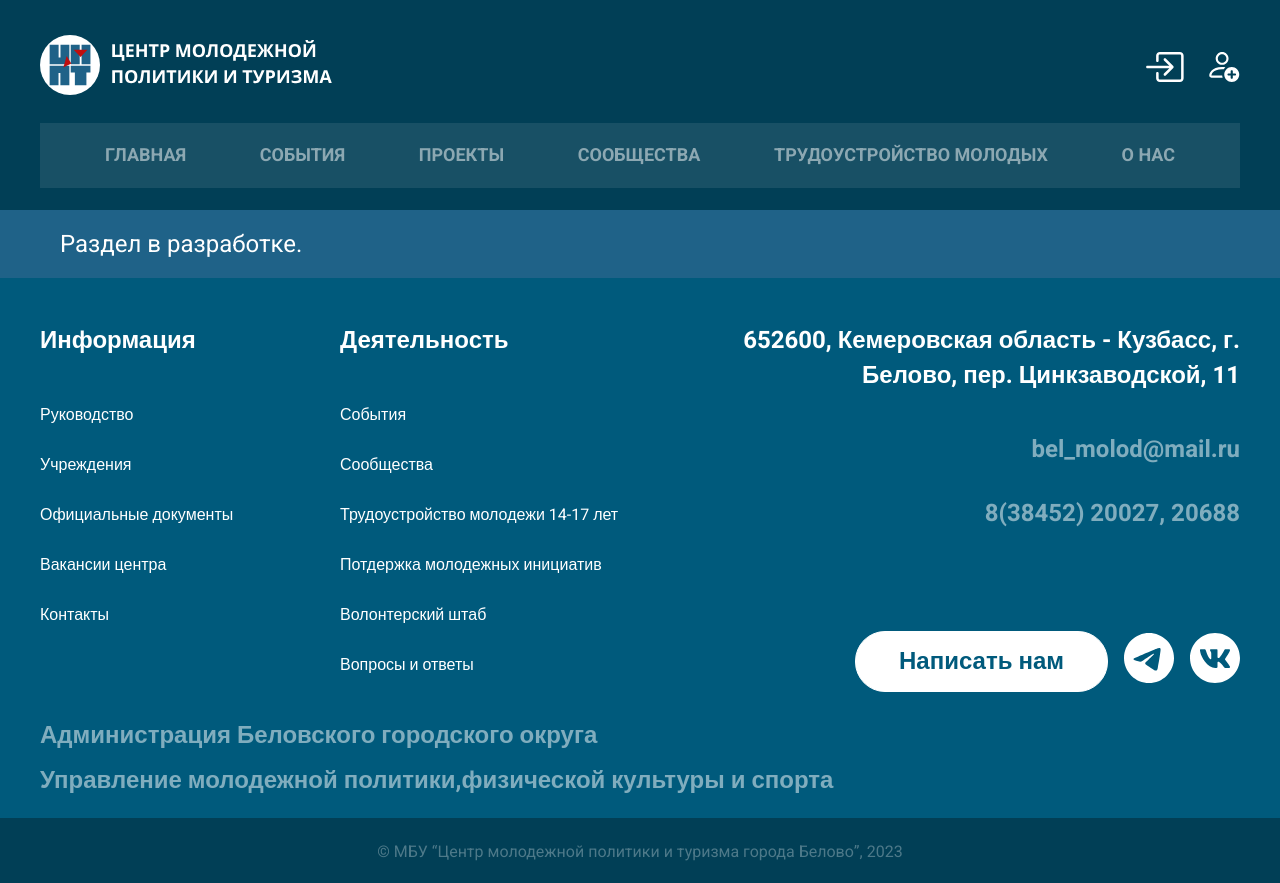
After one commit to KhaperskiyDV/Course, a Django app: page /plug/ in a window 1280 px wide. The commit adds this page. Run offline with Django 4.2, Linux system fonts and the light colour scheme.

Commit message:
Готово к сдаче, расставил все ссылки, добавил заглушку

```diff
--- a/Web_course/Bel_molod/templates/Bel_molod/Base.html
+++ b/Web_course/Bel_molod/templates/Bel_molod/Base.html
@@ -36,7 +36,8 @@
                             <a href="{% url 'users:login' %}"><img src="{% static 'images/nav-btn1.svg' %}" alt=""></a>
                         </li>
                         <li class="header__btn">
-                            <a href="{% url 'users:registration' %}"><img src="{% static 'images/nav-btn2.svg' %}" alt=""></a>
+                            <a href="{% url 'users:registration' %}"><img src="{% static 'images/nav-btn2.svg' %}"
+                                    alt=""></a>
                         </li>
                         {% endif %}
                     </ul>
@@ -66,19 +67,19 @@
                             <h5 class="footer__menu-title">Информация</h5>
                             <ul class="footer__menu-list">
                                 <li class="footer__menu-item">
-                                    <a href="" class="footer__menu-link">Руководство</a>
+                                    <a href="{% url 'plug' %}" class="footer__menu-link">Руководство</a>
                                 </li>
                                 <li class="footer__menu-item">
-                                    <a href="" class="footer__menu-link">Учреждения</a>
+                                    <a href="{% url 'plug' %}" class="footer__menu-link">Учреждения</a>
                                 </li>
                                 <li class="footer__menu-item">
-                                    <a href="" class="footer__menu-link">Официальные документы</a>
+                                    <a href="{% url 'plug' %}" class="footer__menu-link">Официальные документы</a>
                                 </li>
                                 <li class="footer__menu-item">
-                                    <a href="" class="footer__menu-link">Вакансии центра</a>
+                                    <a href="{% url 'plug' %}" class="footer__menu-link">Вакансии центра</a>
                                 </li>
                                 <li class="footer__menu-item">
-                                    <a href="" class="footer__menu-link">Контакты</a>
+                                    <a href="{% url 'plug' %}" class="footer__menu-link">Контакты</a>
                                 </li>
                             </ul>
 
@@ -87,22 +88,24 @@
                             <h5 class="footer__menu-title">Деятельность</h5>
                             <ul class="footer__menu-list">
                                 <li class="footer__menu-item">
-                                    <a href="" class="footer__menu-link">События</a>
+                                    <a href="{% url 'events' %}" class="footer__menu-link">События</a>
                                 </li>
                                 <li class="footer__menu-item">
-                                    <a href="" class="footer__menu-link">Сообщества</a>
+                                    <a href="{% url 'plug' %}" class="footer__menu-link">Сообщества</a>
                                 </li>
                                 <li class="footer__menu-item">
-                                    <a href="" class="footer__menu-link">Трудоустройство молодежи 14-17 лет</a>
+                                    <a href="{% url 'plug' %}" class="footer__menu-link">Трудоустройство молодежи 14-17
+                                        лет</a>
                                 </li>
                                 <li class="footer__menu-item">
-                                    <a href="" class="footer__menu-link">Потдержка молодежных инициатив</a>
+                                    <a href="{% url 'plug' %}" class="footer__menu-link">Потдержка молодежных
+                                        инициатив</a>
                                 </li>
                                 <li class="footer__menu-item">
-                                    <a href="" class="footer__menu-link">Волонтерский штаб</a>
+                                    <a href="{% url 'plug' %}" class="footer__menu-link">Волонтерский штаб</a>
                                 </li>
                                 <li class="footer__menu-item">
-                                    <a href="" class="footer__menu-link">Вопросы и ответы</a>
+                                    <a href="{% url 'plug' %}" class="footer__menu-link">Вопросы и ответы</a>
                                 </li>
                             </ul>
 
@@ -117,7 +120,7 @@
                             <a class="footer__contacts-tel" href="tel:+3845220027">8(38452) 20027, 20688</a>
                         </div>
                         <div class="footer__contacts-btns">
-                            <a class="write__us-btn" href="#">Написать нам</a>
+                            <a class="write__us-btn" href="{% url 'send' %}">Написать нам</a>
                             <a href="#">
                                 <img class="social" src="{% static 'images/telegram.svg' %}" alt="">
                             </a>
@@ -127,8 +130,10 @@
                         </div>
                     </div>
                     <div class="footer_adm-links">
-                        <a class="agbo-link" href="#">Администрация Беловского городского округа</a>
-                        <a class="umpis-link" href="#">Управление молодежной политики и спорта</a>
+                        <a class="agbo-link" href="https://www.belovo42.ru/">Администрация Беловского городского
+                            округа</a>
+                        <a class="umpis-link" href="http://молодежьспортбелово.рф/">Управление молодежной
+                            политики,физической культуры и спорта</a>
                     </div>
                 </div>
             </div>
--- /dev/null
+++ b/Web_course/Bel_molod/templates/Bel_molod/plug.html
@@ -0,0 +1,12 @@
+{% extends 'Bel_molod/base.html' %}
+{% load static %}
+
+{% block content %}
+<div class="plug">
+    <div class="container">
+        <div class="plug__inner">
+            <p class="plug__title">Раздел в разработке.</p>
+        </div>
+    </div>
+</div>
+{% endblock %}
--- a/Web_course/Bel_molod/views.py
+++ b/Web_course/Bel_molod/views.py
@@ -3,9 +3,9 @@ from django.shortcuts import render
 menu_list = [
     {'text': "ГЛАВНАЯ", 'url_name': 'home'},
     {'text': "СОБЫТИЯ", 'url_name': 'events'},
-    {'text': "ПРОЕКТЫ", 'url_name': 'home'},
-    {'text': "СООБЩЕСТВА", 'url_name': 'home'},
-    {'text': "ТРУДОУСТРОЙСТВО МОЛОДЫХ", 'url_name': 'home'},
+    {'text': "ПРОЕКТЫ", 'url_name': 'plug'},
+    {'text': "СООБЩЕСТВА", 'url_name': 'plug'},
+    {'text': "ТРУДОУСТРОЙСТВО МОЛОДЫХ", 'url_name': 'plug'},
     {'text': "О НАС", 'url_name': 'about'},
 ]
 
@@ -30,20 +30,5 @@ def events(request):
     return render(request, 'Bel_molod/events.html', {'menu_list': menu_list, 'title': 'События'})
 
 
-# def userauth(request):
-#     if request.method == 'POST':
-#         f = UserLoginForm(data=request.POST)
-#         if f.is_valid():
-#             username = request.POST['username']
-#             password = request.POST['password']
-#             user = auth.authenticate(username=username, password=password)
-#             if user:
-#                 auth.login(request, user)
-#                 print('OK')
-#                 return redirect(reverse('home'))
-#     else:
-#         f = UserLoginForm()
-#     context = {'form': f, 'menu_list': menu_list, 'title': 'Авторизация'}
-#     return render(request, 'Bel_molod/auth.html', context)
-#
-#
+def plug(request):
+    return render(request, 'Bel_molod/plug.html', {'menu_list': menu_list, 'title': 'Раздел в разработке'})
--- a/Web_course/Web_course/settings.py
+++ b/Web_course/Web_course/settings.py
@@ -131,3 +131,7 @@ DEFAULT_AUTO_FIELD = 'django.db.models.BigAutoField'
 # Users
 
 AUTH_USER_MODEL = 'users.User'
+
+# sessions
+
+SESSION_ENGINE = "django.contrib.sessions.backends.signed_cookies"
--- a/Web_course/Web_course/urls.py
+++ b/Web_course/Web_course/urls.py
@@ -9,4 +9,5 @@ urlpatterns = [
     path('send/', send, name='send'),
     path('users/', include('users.urls', namespace='users')),
     path('events/', events, name='events'),
+    path('plug/', plug, name='plug'),
 ]
--- a/Web_course/static/css/style.css
+++ b/Web_course/static/css/style.css
@@ -63,13 +63,16 @@ p {
 body {
   font-family: 'Roboto', sans-serif;
   background-color: #3d3c3c;
+  min-height:100%;
 }
 
 .wraper {
   display: flex;
   flex-direction: column;
+  justify-content: space-between;
   /* max-width: 1920px;
   margin: 0 auto; */
+  min-height: 100vh;
 }
 
 /* ------------header-------------- */
@@ -484,7 +487,7 @@ body {
 /* -----------Footer--------------------- */
 
 .footer__wraper {
-  height: 85px;
+ margin-top:auto;
 }
 
 .footer {
@@ -848,6 +851,7 @@ body {
 
 
 }
+
 .about__cards-img {
   max-width: 355px;
   border-radius: 10px;
@@ -873,3 +877,14 @@ body {
   border-radius: 50px;
   overflow: hidden;
 }
+
+.plug {
+  background-color: #1F6288;
+  flex-grow: 1;
+}
+
+.plug__title {
+  color: #fff;
+  padding: 20px;
+  font-size: 24px;
+}
--- a/Web_course/static/js/main.js
+++ b/Web_course/static/js/main.js
@@ -1,7 +1,7 @@
 const swiper = new Swiper(".mySwiper", {
   effect: 'fade',
   fadeEffect: {
-    crossFade: false
+    crossFade: true
   },
   navigation: {
       nextEl: ".swiper-button-next",
```
Also changed, not shown: Web_course/Bel_molod/templates/Bel_molod/index.html (+24 -24 lines), Web_course/db.sqlite3. Lines whose indentation alone changed are shown as unchanged.
